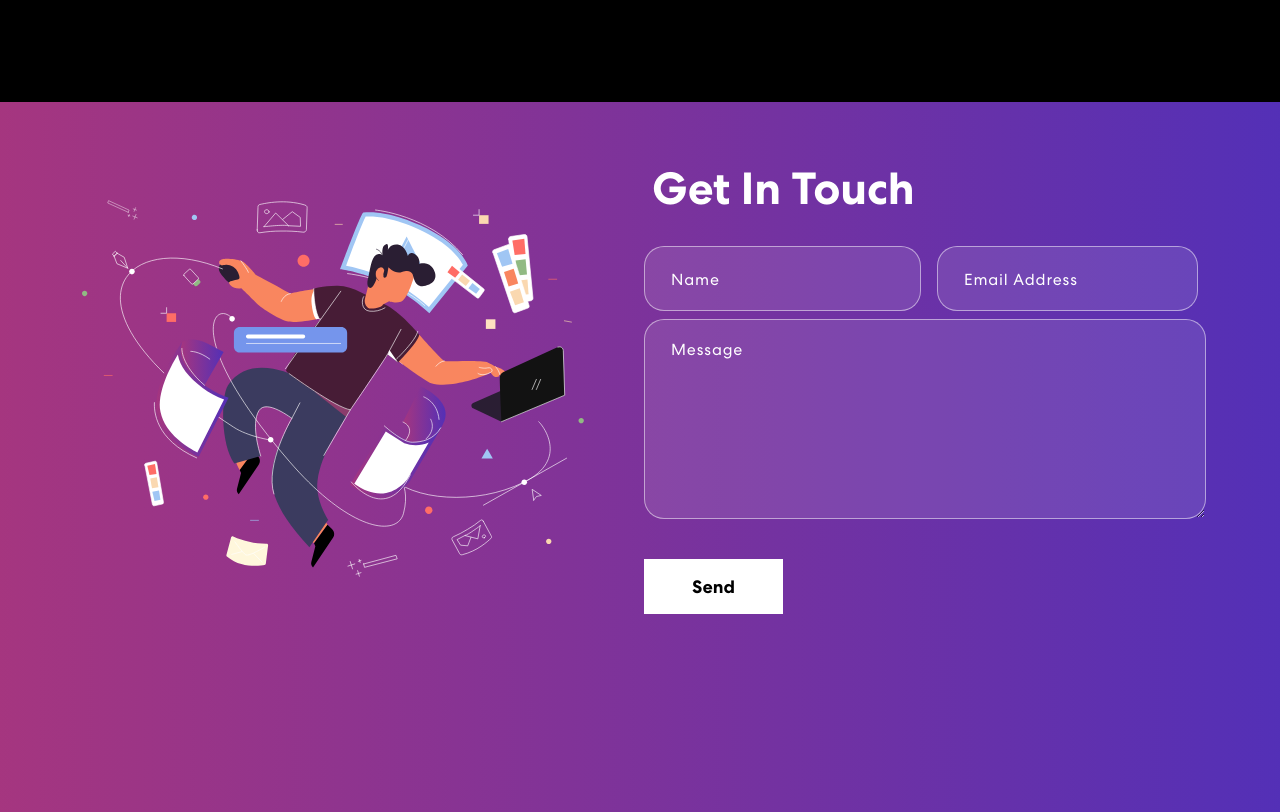
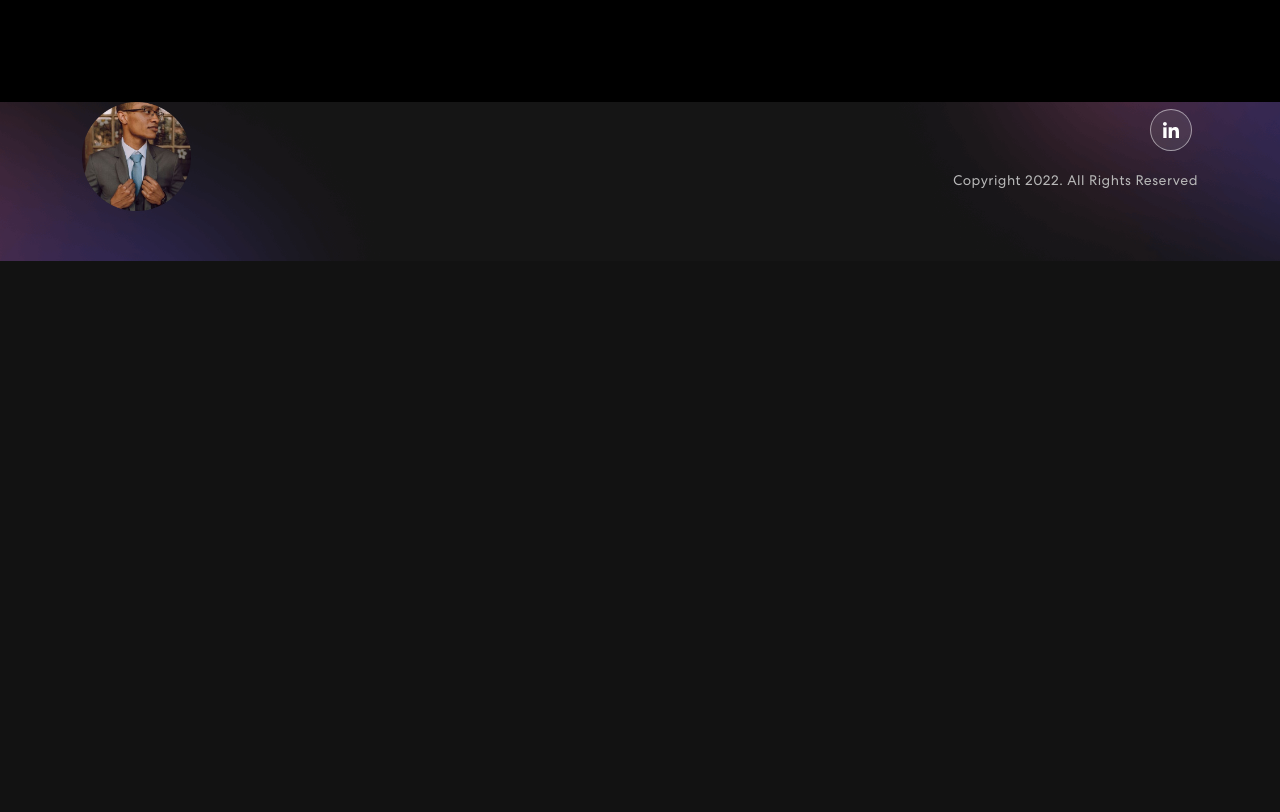
Before and after one commit to IgorAugussto/Personal-Portfolio, a React (Create React App) app: page / in a window 1280 px wide. Shown: the part 1931-2743 px from the top of the page. After the commit the page ends 2192 px from the top, so only its background shows below. Built offline with nearby package versions, Linux system fonts and the light colour scheme.

Commit message:
changing the button Let's Connect

```diff
--- a/src/App.js
+++ b/src/App.js
@@ -17,7 +17,6 @@ function App() {
       <Banner />
       <Skills />
       <Projects />
-      <Contact />
       <Footer />
     </div>
   );
--- a/src/components/Contact.js
+++ b/src/components/Contact.js
@@ -1,3 +1,7 @@
+/*
+
+*********** FUNCIONALIDADE AINDA EM CONSTRUÇÃO ***********
+
 import { useState } from "react";
 import { Container, Row, Col } from "react-bootstrap";
 import contactImg from '../assets/img/contact-img.svg';
@@ -87,4 +91,4 @@ export const Contact = () => {
   )
 }
 
-export default Contact;
+export default Contact;*/
```
